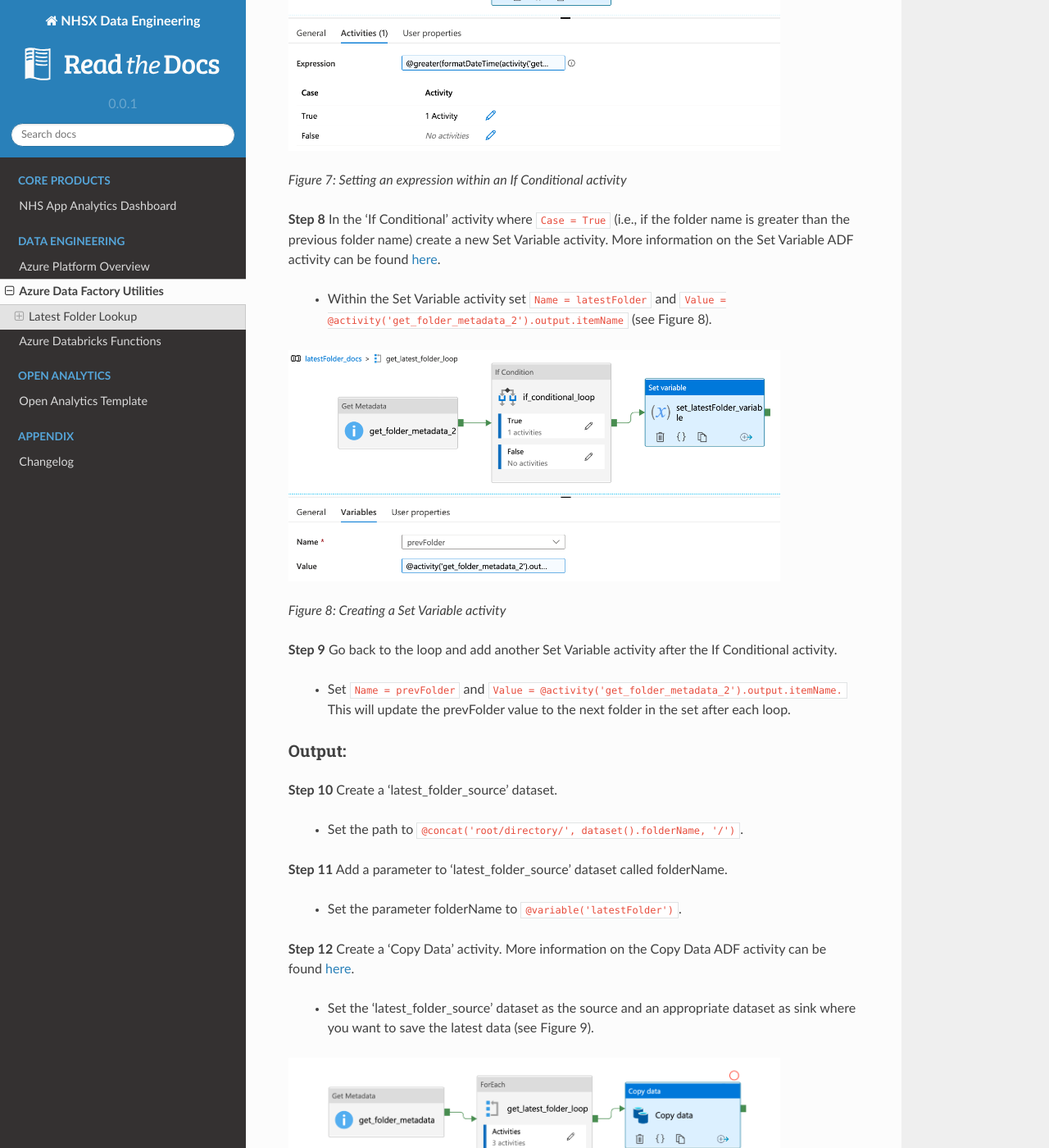
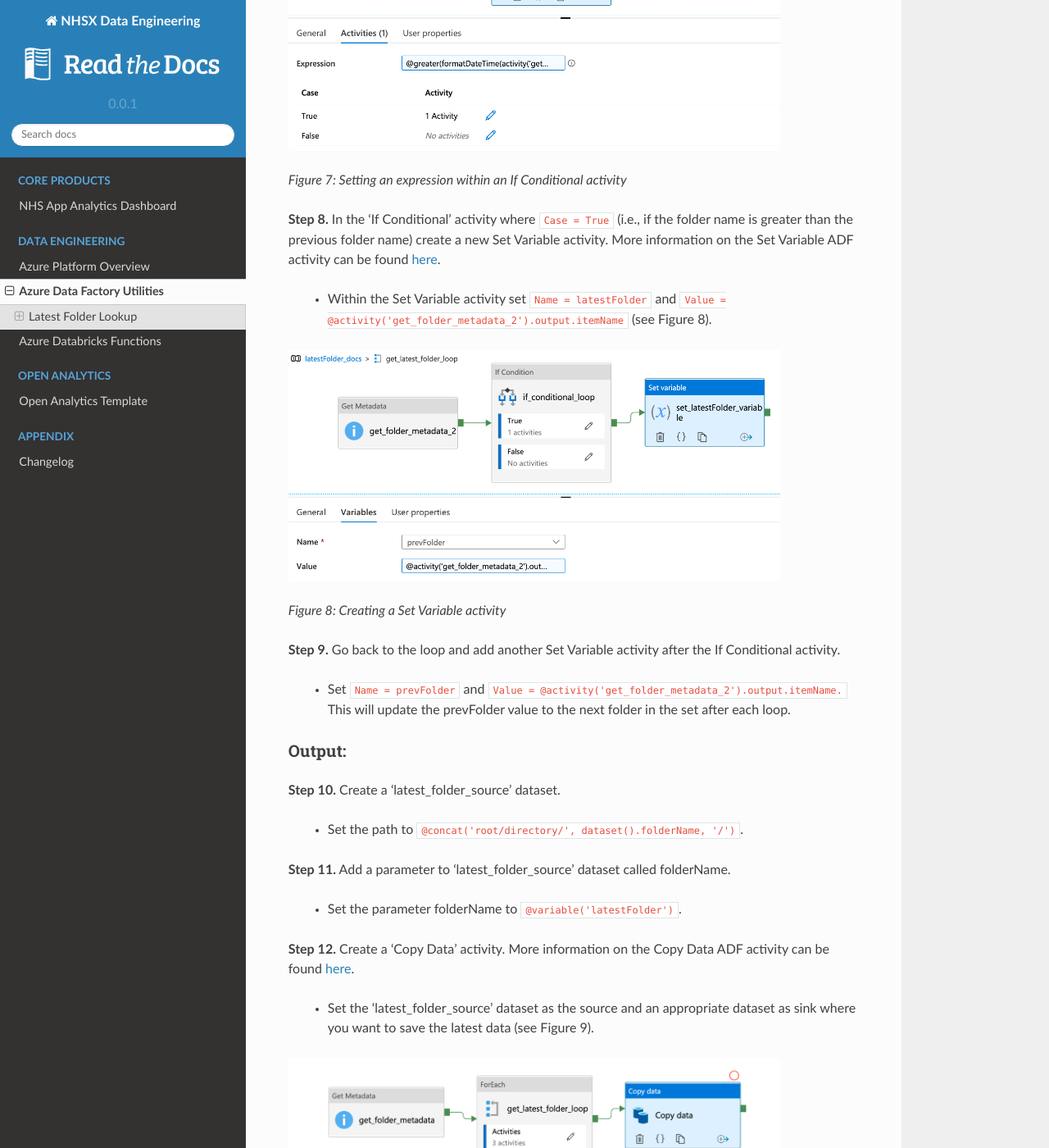
Before and after one commit to nhsx/au-data-engineering, a Sphinx documentation site: the page built from docs/source/adfutilities.rst, in a window 1280 px wide and 1400 px high, scrolled down 4031 px. Shown: the whole window at 82% size. Built offline with Sphinx 7.4.7 and the Read the Docs theme 2.0.0, drawn with Linux system fonts in a browser that asks for light colours; some of the changed text lies outside the part shown.

```diff
--- a/docs/source/adfutilities.rst
+++ b/docs/source/adfutilities.rst
@@ -37,7 +37,7 @@ Pipeline setup:
 
 Here we develop a template solution in Azure Data Factory that will compare the names of time-stamped folders to find the folder with the latest date.
 
-**Step 1** Create two pipeline variables: ``latestFolder`` and ``prevFolder`` (see Figure 2).
+**Step 1.** Create two pipeline variables: ``latestFolder`` and ``prevFolder`` (see Figure 2).
 
   * The ``latestFolder`` variable is an empty string to save the latest folder name.
   * The ``prevFolder`` variable is set to a historical date before you started collecting data for example, ‘1970-01-01’
@@ -47,14 +47,14 @@ Here we develop a template solution in Azure Data Factory that will compare the
   :alt: Adding pipeline variables
 *Figure 2: Adding pipeline variables*
 
-**Step 2** Create a 'folder_metadata' dataset with the path set to the root directory of the time-stamped folder for example, ``root/directory/`` (see Figure 3).
+**Step 2.** Create a 'folder_metadata' dataset with the path set to the root directory of the time-stamped folder for example, ``root/directory/`` (see Figure 3).
 
 .. image:: _static/img/latest_folder/new-folder-metadata.png
   :width: 600
   :alt: Creating a folder_metadata dataset
 *Figure 3: Creating a folder_metadata dataset*
 
-**Step 3** Create a GetMetadata activity. More information on the GetMetadata ADF activity can be found `here <https://docs.microsoft.com/en-us/azure/data-factory/control-flow-get-metadata-activity>`_.
+**Step 3.** Create a GetMetadata activity. More information on the GetMetadata ADF activity can be found `here <https://docs.microsoft.com/en-us/azure/data-factory/control-flow-get-metadata-activity>`_.
 
   * Link the 'folder_metadata' dataset to the GetMetadata activity under the dataset tab.
   * Add a 'Field List' argument as ``Child Items``, this will list each subfolder in the 'folder metadata' dataset (see Figure 4).
@@ -67,7 +67,7 @@ Here we develop a template solution in Azure Data Factory that will compare the
 Loop setup:
 -----------
 
-**Step 4** Create a 'ForEach' activity. More information on the ForEach ADF activity can be found `here <https://docs.microsoft.com/en-us/azure/data-factory/control-flow-for-each-activity>`_.
+**Step 4.** Create a 'ForEach' activity. More information on the ForEach ADF activity can be found `here <https://docs.microsoft.com/en-us/azure/data-factory/control-flow-for-each-activity>`_.
 
   * In the ForEach activity settings, set 'items' as ``@activity('get_folder_metadata').output.childItems`` (see Figure 5).
 
@@ -76,7 +76,7 @@ Loop setup:
   :alt: Creating a ForEach activity
 *Figure 5: Creating a ForEach activity*
 
-**Step 5** Within the 'ForEach' activity create a second get GetMetadata activity (see Figure 6).
+**Step 5.** Within the 'ForEach' activity create a second get GetMetadata activity (see Figure 6).
 
   * Create a 'date metadata' dataset with the path set to: ``@concat('root/directory/',dataset().latestDate)``
   * Set the target dataset to 'date_metadata' and add a parameter to the dataset called ``latestDate``
@@ -90,9 +90,9 @@ Loop setup:
 Conditional setup:
 ------------------
 
-**Step 6** Create a 'If Conditional' activity. More information on the If Conditional ADF activity can be found `here <https://docs.microsoft.com/en-us/azure/data-factory/control-flow-if-condition-activity>`_.
+**Step 6.** Create a 'If Conditional' activity. More information on the If Conditional ADF activity can be found `here <https://docs.microsoft.com/en-us/azure/data-factory/control-flow-if-condition-activity>`_.
 
-**Step 7** Set the expression in the If Conditional activity (added as dynamic content) as:
+**Step 7.** Set the expression in the If Conditional activity (added as dynamic content) as:
 
 .. code-block:: bash
 
@@ -105,7 +105,7 @@ This will check if the name of each folder (formatted as a date) is greater (i.e
   :alt: Setting an expression within an If Conditional activity
 *Figure 7: Setting an expression within an If Conditional activity*
 
-**Step 8** In the 'If Conditional' activity where ``Case = True`` (i.e.,  if the folder name is greater than the previous folder name) create a new Set Variable activity. More information on the Set Variable ADF activity can be found `here <https://docs.microsoft.com/en-us/azure/data-factory/control-flow-set-variable-activity>`_.
+**Step 8.** In the 'If Conditional' activity where ``Case = True`` (i.e.,  if the folder name is greater than the previous folder name) create a new Set Variable activity. More information on the Set Variable ADF activity can be found `here <https://docs.microsoft.com/en-us/azure/data-factory/control-flow-set-variable-activity>`_.
 
   * Within the Set Variable activity set ``Name = latestFolder`` and ``Value = @activity('get_folder_metadata_2').output.itemName`` (see Figure 8).
 
@@ -114,22 +114,22 @@ This will check if the name of each folder (formatted as a date) is greater (i.e
   :alt: Creating a Set Variable activity
 *Figure 8: Creating a Set Variable activity*
 
-**Step 9** Go back to the loop and add another Set Variable activity after the If Conditional activity.
+**Step 9.** Go back to the loop and add another Set Variable activity after the If Conditional activity.
 
   * Set ``Name = prevFolder`` and ``Value = @activity('get_folder_metadata_2').output.itemName.`` This will update the prevFolder value to the next folder in the set after each loop.
 
 Output:
 -------
 
-**Step 10** Create a 'latest_folder_source' dataset.
+**Step 10.** Create a 'latest_folder_source' dataset.
 
   * Set the path to ``@concat('root/directory/', dataset().folderName, '/')``.
 
-**Step 11** Add a parameter to ‘latest_folder_source’ dataset called folderName.
+**Step 11.** Add a parameter to ‘latest_folder_source’ dataset called folderName.
 
   * Set the parameter folderName to ``@variable('latestFolder')``.
 
-**Step 12** Create a 'Copy Data' activity. More information on the Copy Data ADF activity can be found `here <https://docs.microsoft.com/en-us/azure/data-factory/copy-activity-overview>`_.
+**Step 12.** Create a 'Copy Data' activity. More information on the Copy Data ADF activity can be found `here <https://docs.microsoft.com/en-us/azure/data-factory/copy-activity-overview>`_.
 
   * Set the 'latest_folder_source' dataset as the source and an appropriate dataset as sink where you want to save the latest data (see Figure 9).
 
```
